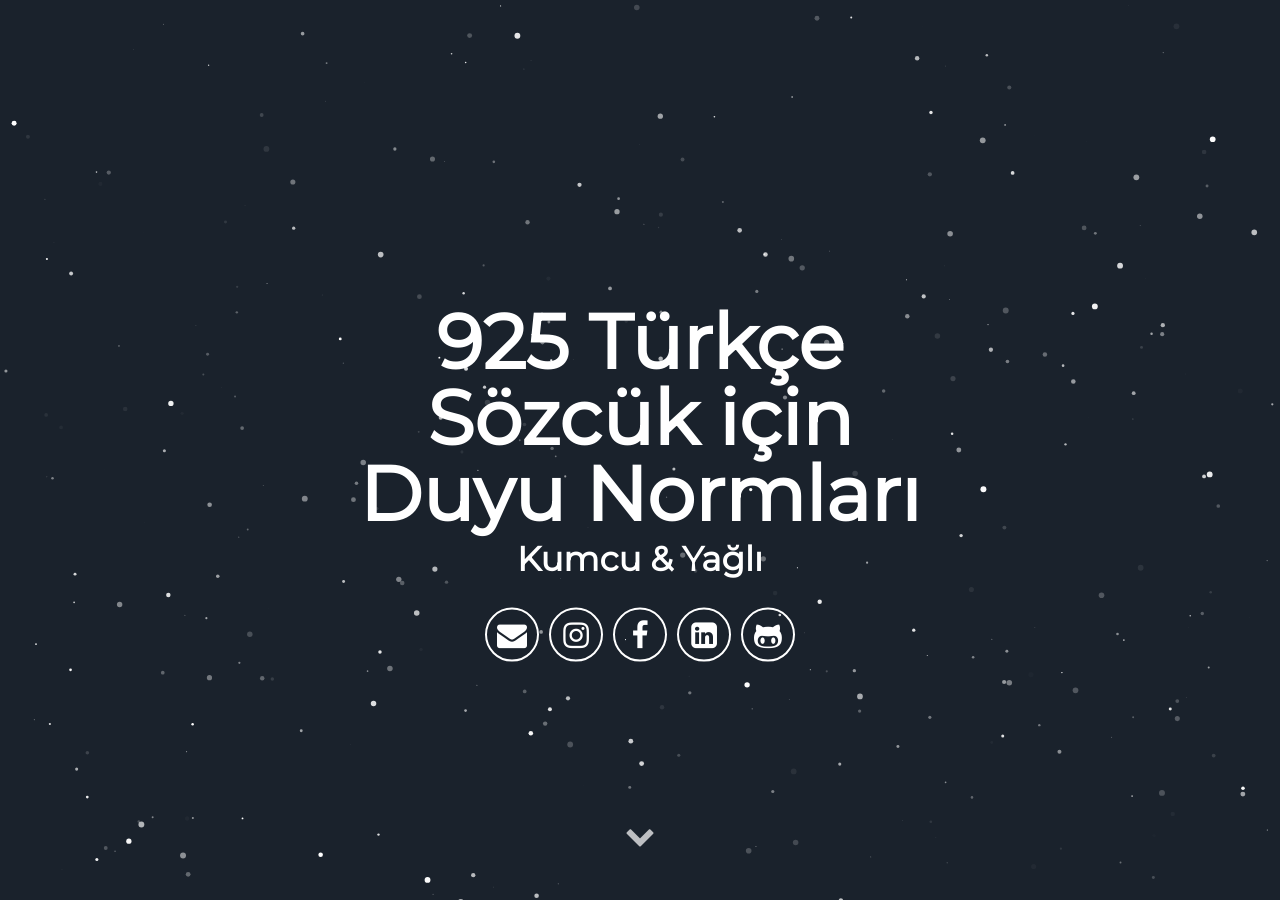
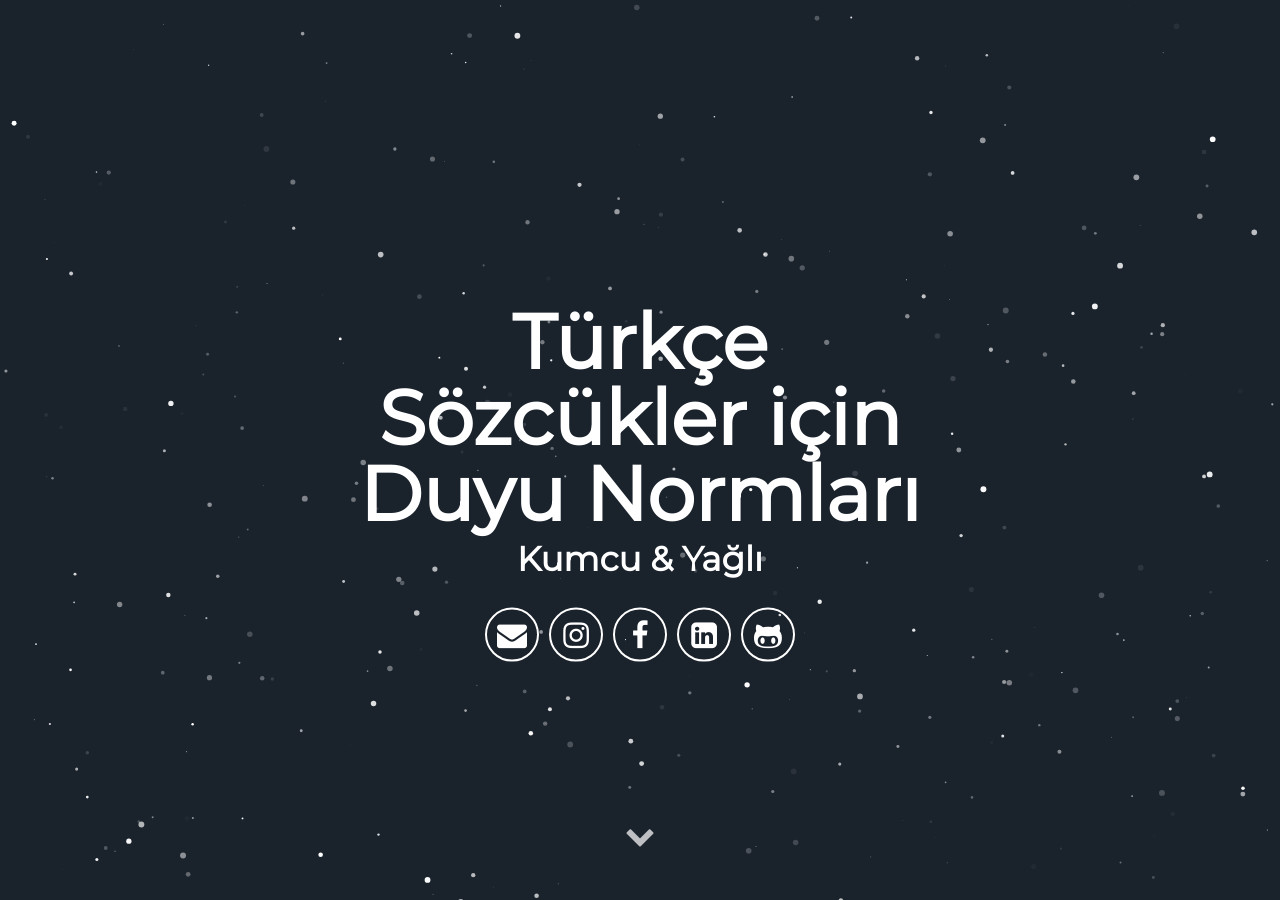
Before and after one commit to 925sozcuk/925sozcuk.github.io, a Jekyll site: the page built from index.html, in a window 1280 px wide and 900 px high. Built offline with Jekyll 4.4.1, drawn with Linux system fonts in a browser that asks for light colours; some web fonts are replaced.

Commit message:
Update _config.yml

```diff
--- a/_config.yml
+++ b/_config.yml
@@ -5,13 +5,12 @@ description: Kumcu & Yağlı
 # url: "localhost:3000" # the base hostname & protocol for your site e.g. http://willianjusten.com.br
 
 # User settings
-username: 925 Türkçe Sözcük için Duyu Normları
+username: Türkçe Sözcükler için Duyu Normları
 user_description:
 user_title: Kumcu & Yağlı
 email: 925sozcuk@gmail.com
-# twitter_username: lorem_ipsum
-# github_username:  lorem_ipsum
-# gplus_username:  lorem_ipsum
+# twitter_username: alperkumcu
+# github_username:   925sozcuk
 
 # Google-analytics
 google-analytics:
```
